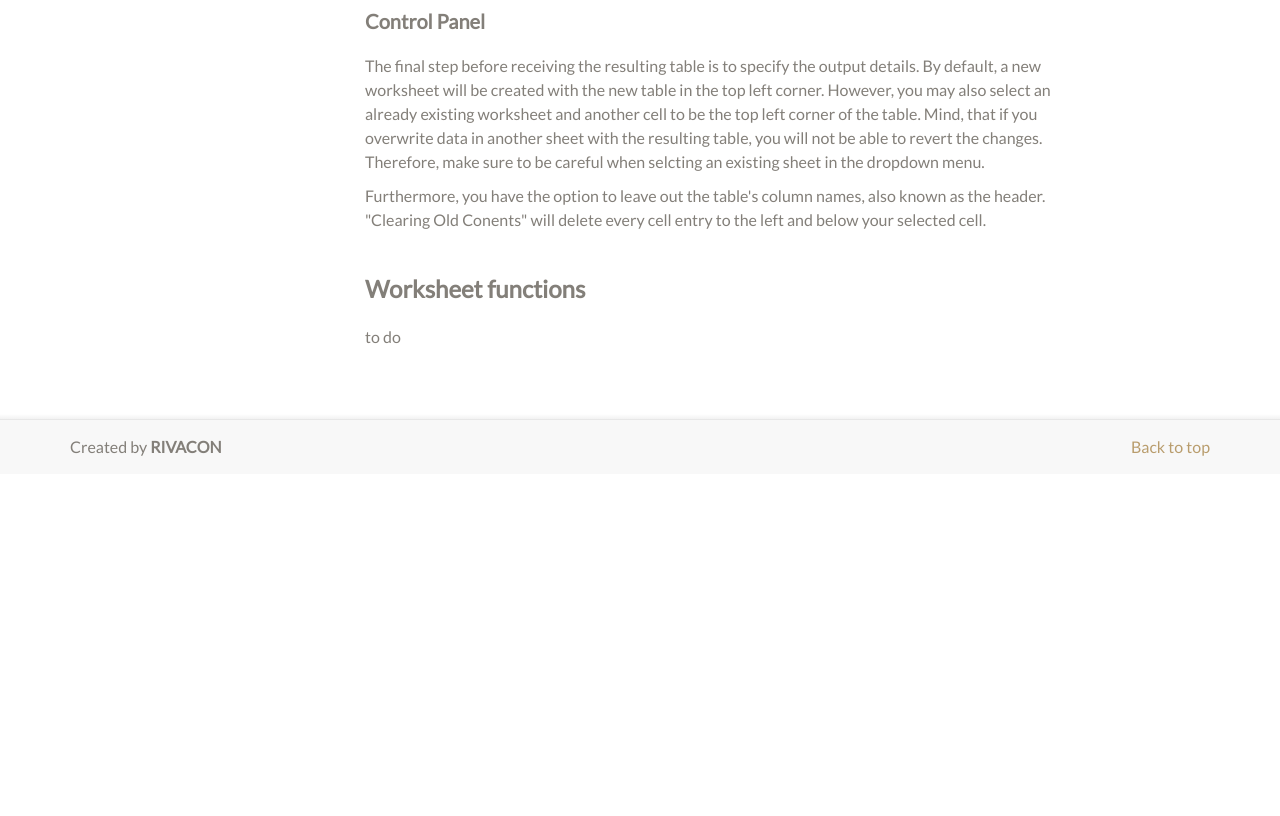
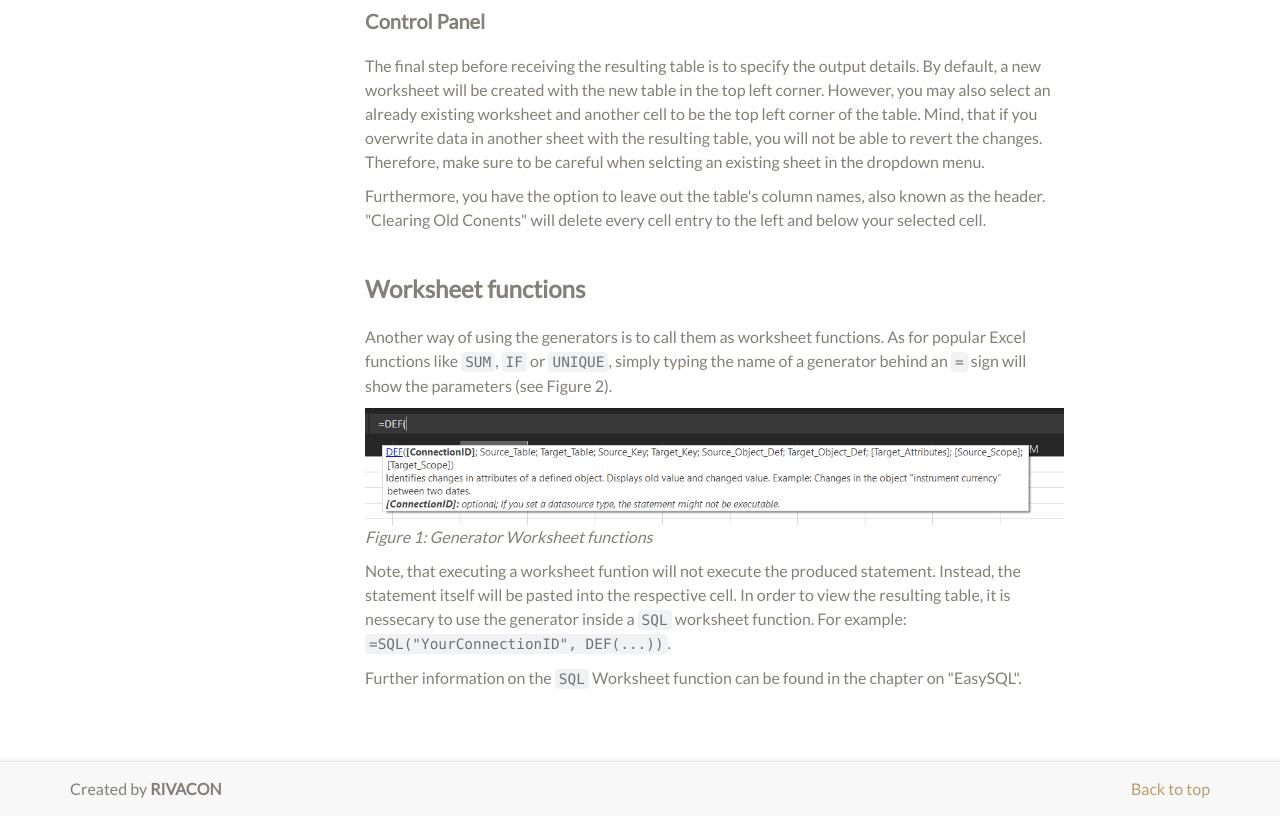
Before and after one commit to rivaconaa/test, a plain HTML site: page docs/articles/Gens.html in a window 1280 px wide. Shown: the part 1594-2410 px from the top of the page. Before the commit the page ends 2068 px from the top, so only its background shows below. Drawn offline with Linux system fonts and the light colour scheme.

Commit message:
Update Gens

```diff
--- a/docs/articles/Gens.html
+++ b/docs/articles/Gens.html
@@ -70,7 +70,7 @@
             <article class="content wrap" id="_content" data-uid="">
 <h1 id="sql-generators">SQL Generators</h1>
 
-<p>Our SQL generators produce queries for common problem settings to save you time when working with databases.
+<p>Our SQL generators produce queries for common problem settings to save time when working with databases.
 They are available as an easy-to-use graphical interface and a worksheet function, which can be executed directly from a cell.</p>
 <h2 id="visual-interface">Visual interface</h2>
 <p>For every generator, the user interface is structured similarly.
@@ -100,7 +100,15 @@ Therefore, make sure to be careful when selcting an existing sheet in the dropdo
 <p>Furthermore, you have the option to leave out the table&#39;s column names, also known as the header.
 &quot;Clearing Old Conents&quot; will delete every cell entry to the left and below your selected cell.</p>
 <h2 id="worksheet-functions">Worksheet functions</h2>
-<p>to do</p>
+<p>Another way of using the generators is to call them as worksheet functions.
+As for popular Excel functions like <code>SUM</code>, <code>IF</code> or <code>UNIQUE</code>, simply typing the name of a generator behind an <code>=</code> sign will show the parameters (see Figure 2).</p>
+<p><img src="../images/Gens/ws_func.png" alt="Gens_ws_func">
+<em>Figure 1: Generator Worksheet functions</em></p>
+<p>Note, that executing a worksheet funtion will not execute the produced statement.
+Instead, the statement itself will be pasted into the respective cell.
+In order to view the resulting table, it is nessecary to use the generator inside a <code>SQL</code> worksheet function.
+For example: <code>=SQL(&quot;YourConnectionID&quot;, DEF(...))</code>.</p>
+<p>Further information on the <code>SQL</code> Worksheet function can be found in the chapter on &quot;EasySQL&quot;.</p>
 </article>
           </div>
 
```
Also changed, not shown: docs/images/Gens/ws_func.png (added), docs/manifest.json.
